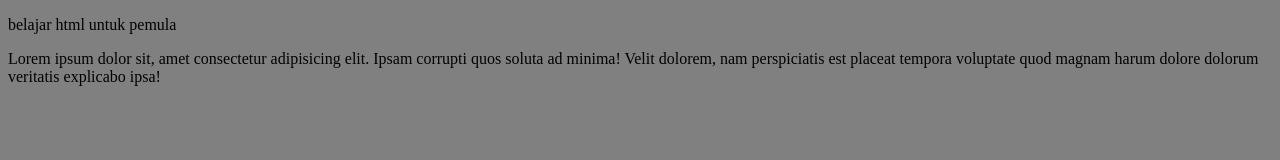
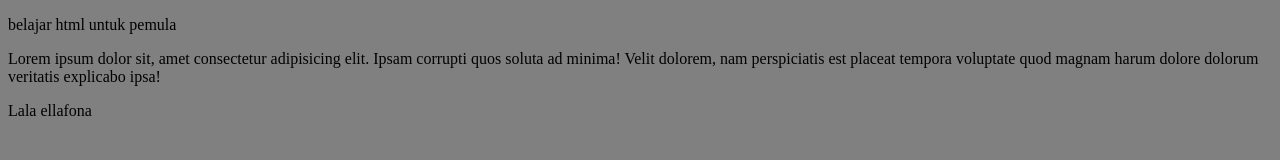
Before and after one commit to elangn/TES2, a plain HTML site: page index.html in a window 1280 px wide. Drawn offline with Linux system fonts and the light colour scheme.

Commit message:
commit ketiga

```diff
--- a/index.html
+++ b/index.html
@@ -16,6 +16,8 @@
       voluptate quod magnam harum dolore dolorum veritatis explicabo ipsa!
     </p>
 
+    <p>Lala ellafona</p>
+
     <script src="script2.js"></script>
   </body>
 </html>
```
